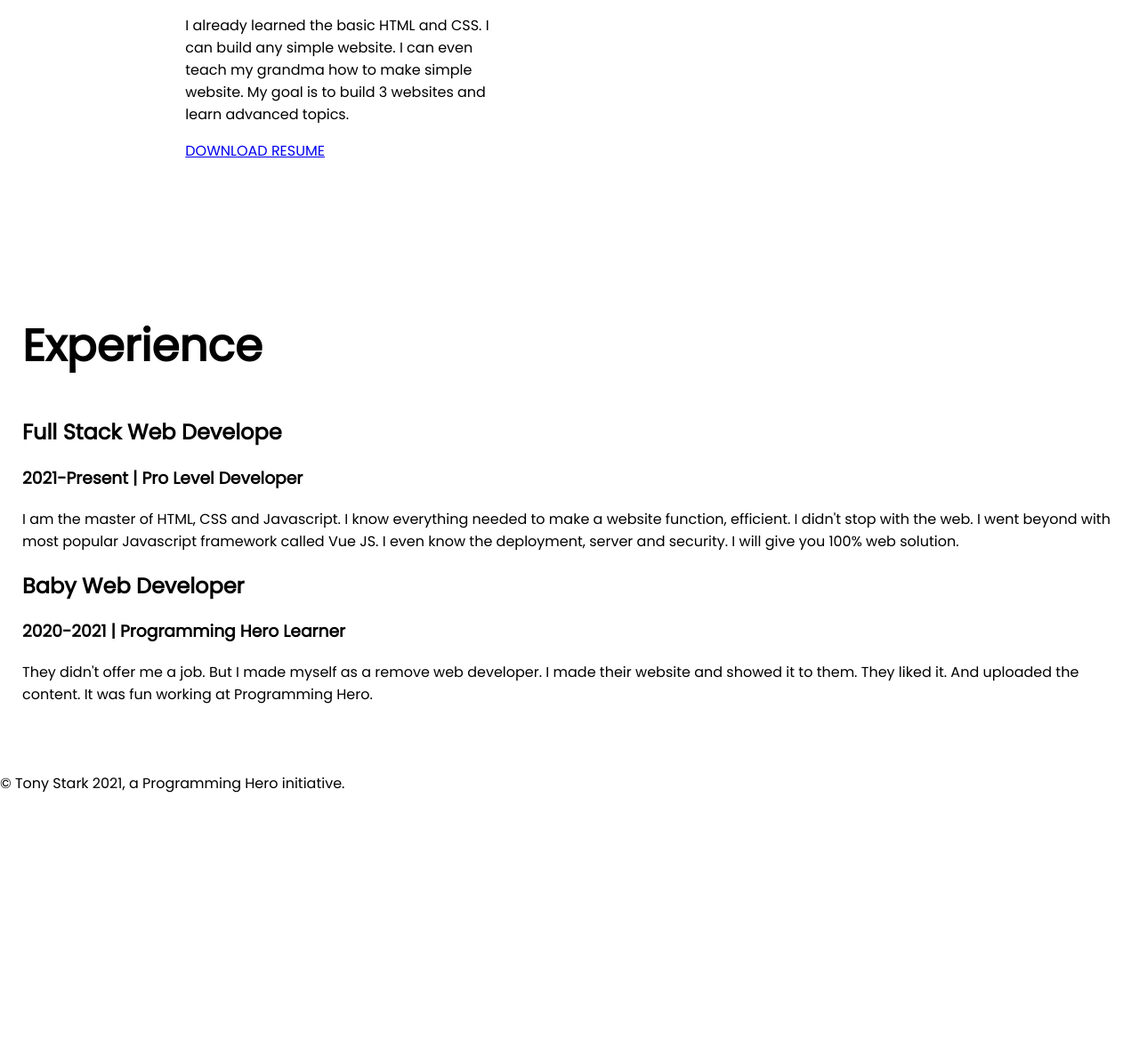
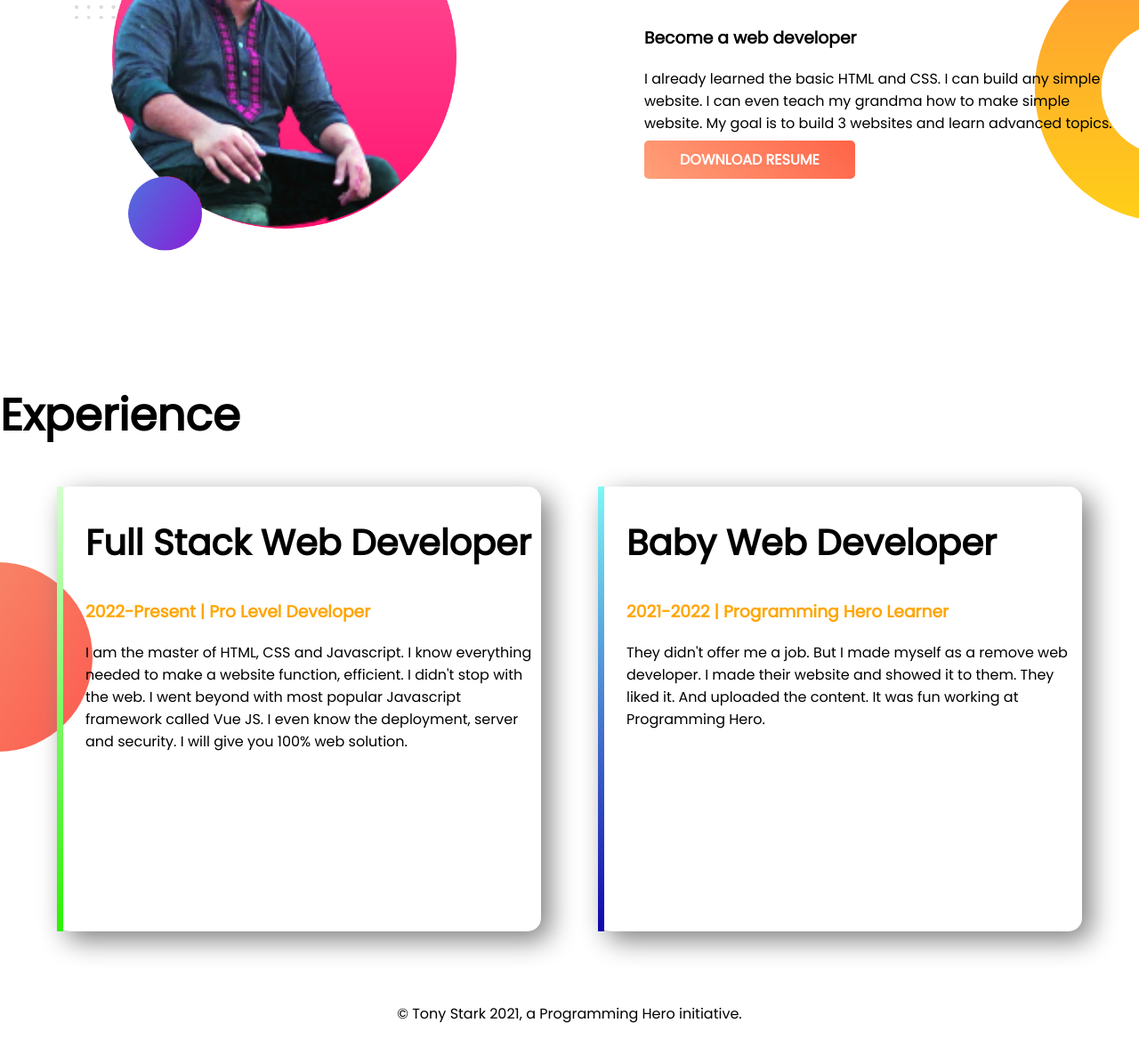
Before and after one commit to faarhaan10/myportfolio, a plain HTML site: page index.html in a window 1280 px wide. Shown: the part 730-1898 px from the top of the page at 89% size. Before the commit the page ends 1639 px from the top, so only its background shows below. Drawn offline with Linux system fonts and the light colour scheme.

Commit message:
complete style

```diff
--- a/index.html
+++ b/index.html
@@ -16,55 +16,60 @@
 
 <body>
 
-    <!-- First part  -->
-    <section class="half-width">
-        <div>
+    <!-- First part ****************************************** -->
+    <section class="top-banner flexible-container">
+        <div class="half-width">
             <h1>Welcome To</h1>
-            <h1><span>Tony Stark</span> World</h1>
+            <h1><span class="orange-color">Tony Stark</span> World</h1>
             <h3>Build Climber and Train Stopper</h3>
             <p>You might saw me jumping, climbing buildings, and stopping trains. But nobody pays me a dime for that
                 work. That's why I am learning and mastering web development. I will not stop until I become the Web
                 Development Hero.</p>
-            <a href="#">HIRE ME</a>
+            <a class="anchor-button" href="#">HIRE ME</a>
         </div>
-        <div>
-            <img src="images/jhankar.png" alt="">
+        <div class="half-width">
+            <img src="images/farhan1.png" alt="">
         </div>
     </section>
 
-    <!-- Second part  -->
-    <section class="half-width">
-        <div>
-            <img src=" images/jhankar2.png" alt="">
+    <!-- Second part *********************************************** -->
+    <section class="mid-banner flexible-container">
+        <div class="half-width">
+            <img src=" images/farhan2.png" alt="">
         </div>
-        <div>
+        <div class="half-width">
             <h1>Dream Big</h1>
             <h3>Become a web developer</h3>
             <p>I already learned the basic HTML and CSS. I can build any simple website. I can even teach my grandma how
                 to make simple website. My goal is to build 3 websites and learn advanced topics.</p>
-            <a href="#">DOWNLOAD RESUME</a>
+            <a class="anchor-button" href="#">DOWNLOAD RESUME</a>
         </div>
     </section>
 
-    <!-- Last part  -->
-    <section>
+    <!-- Last part ************************************************ -->
+    <section class="bottom-banner ">
         <h1>Experience</h1>
-        <div>
-            <h2>Full Stack Web Develope</h2>
-            <h3>2021-Present | Pro Level Developer</h3>
-            <p>I am the master of HTML, CSS and Javascript. I know everything needed to make a website function,
-                efficient. I didn't stop with the web. I went beyond with most popular Javascript framework called Vue
-                JS. I even know the deployment, server and security. I will give you 100% web solution.</p>
-        </div>
-        <div>
-            <h2>Baby Web Developer</h2>
-            <h3>2020-2021 | Programming Hero Learner</h3>
-            <p>They didn't offer me a job. But I made myself as a remove web developer. I made their website and showed
-                it to them. They liked it. And uploaded the content. It was fun working at Programming Hero.</p>
+        <div class="flexible-container">
+            <div id="full-web" class="experience-item">
+                <h2>Full Stack Web Developer</h2>
+                <h3 class="orange-color">2022-Present | Pro Level Developer</h3>
+                <p>I am the master of HTML, CSS and Javascript. I know everything needed to make a website function,
+                    efficient. I didn't stop with the web. I went beyond with most popular Javascript framework called
+                    Vue
+                    JS. I even know the deployment, server and security. I will give you 100% web solution.
+                </p>
+            </div>
+            <div id="baby-dev" class="experience-item">
+                <h2>Baby Web Developer</h2>
+                <h3 class="orange-color">2021-2022 | Programming Hero Learner</h3>
+                <p>They didn't offer me a job. But I made myself as a remove web developer. I made their website and
+                    showed
+                    it to them. They liked it. And uploaded the content. It was fun working at Programming Hero.</p>
+            </div>
         </div>
     </section>
 
-    <!-- Footer part -->
+    <!-- Footer part *********************************************-->
     <footer>
         <p>© Tony Stark 2021, a Programming Hero initiative.</p>
     </footer>
--- a/style.css
+++ b/style.css
@@ -2,23 +2,79 @@ body {
     font-family: 'Poppins', sans-serif;
     margin: 0;
 }
+.top-banner{
+    background-image: url(images/top-banner.png);
+    background-repeat: no-repeat;
+}
+.mid-banner{
+    background-image: url(images/dream-bg.png);
+    background-position: right;
+    background-repeat: no-repeat;
+}
+.bottom-banner{
+    background-image: url(images/exp-bg.png);
+    background-position: left;
+    background-repeat: no-repeat;
+}
+.orange-color{
+    color: orange;
+}
 
-section {
+.flexible-container{
+    display: flex;
     height: 500px;
-    padding-left: 25px;
+    margin-bottom: 80px;
 }
 
 .half-width {
-    display: flex;
-    width: 40%;
+    width: 50%;
     margin: 20px;
+    padding-left:5%;
 }
 
 .half-width img {
-    width: 100%;
+    width: 80%;
+    height: auto;
 }
 
 h1 {
     font-size: 50px;
     font-weight: 800;
 }
+h2 {
+    font-size: 40px;
+}
+.anchor-button{
+    text-decoration: none;
+    background-image: linear-gradient(
+45deg
+, lightsalmon, tomato);
+    padding: 10px 40px;
+    border-radius: 5px;
+    color: white;
+    font-weight: 700;
+}
+.experience-item{
+    width: 40%;
+    margin-left: 5%;
+    padding-left: 25px;
+    box-shadow: 10px 10px 30px gray;
+    border-radius: 15px;
+}
+#full-web{
+    border-left: 7px solid;
+    border-image: linear-gradient(
+rgb(211, 255, 206), rgb(41, 243, 0));
+border-image-slice: 1;
+
+}
+#baby-dev{
+    border-left: 7px solid;
+    border-image: linear-gradient(
+rgb(126, 247, 247),rgb(16, 5, 173));
+    border-image-slice: 1;
+margin-right: 5%;
+}
+footer{
+    text-align: center;
+}
```
Also changed, not shown: images/farhan1.png (added), images/farhan2.png (added), images/jhankar.png (deleted), images/jhankar2.png (deleted), images/my-bg.png (deleted), images/my-bg2.png (deleted).
